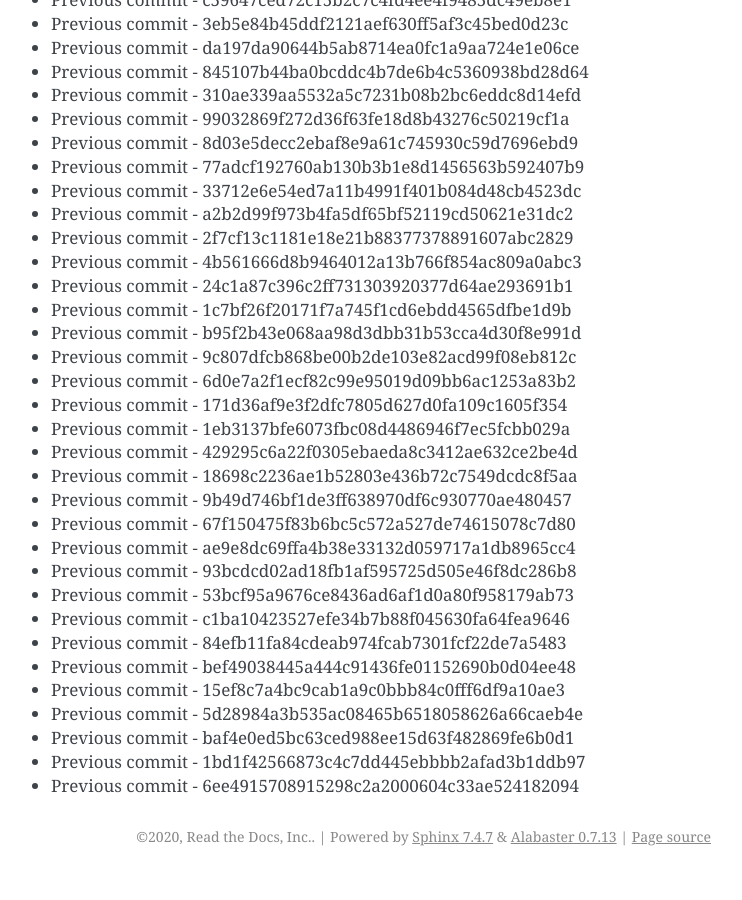
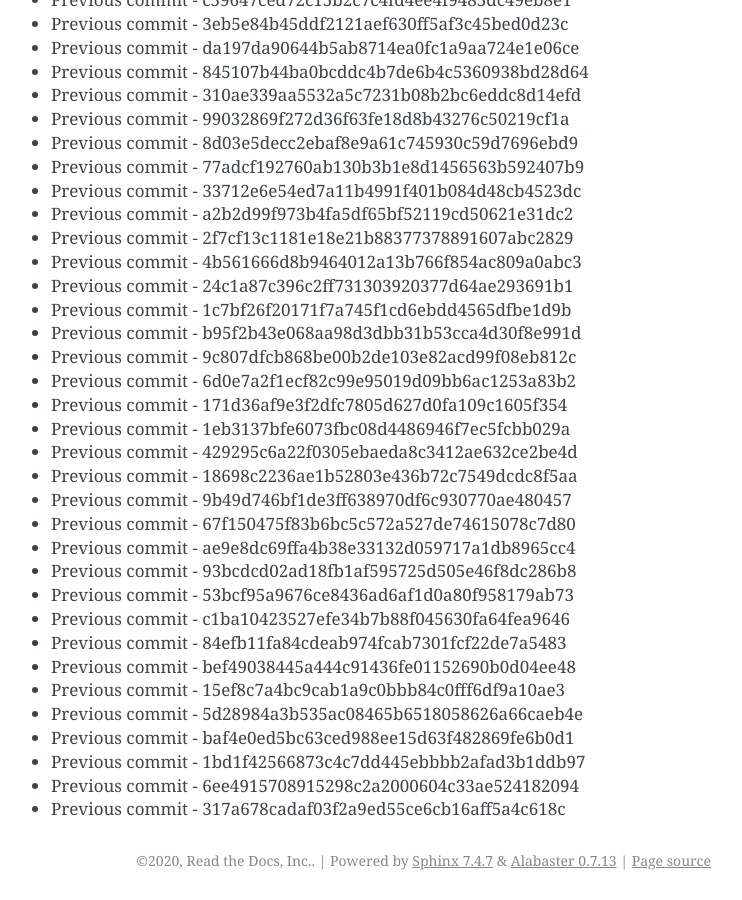
Before and after one commit to readthedocs/rtd-git-stresstest, a Sphinx documentation site: the page built from docs/updates.rst, in a window 1280 px wide and 900 px high, scrolled down 36422 px. Shown: the whole window, without its empty margins (399-1141 px from the left). Built offline with Sphinx 7.4.7, drawn with Linux system fonts in a browser that asks for light colours; before the commit the page ends 37298 px from its top, so only the background shows below that.

Commit message:
Generating commit from previous: 317a678cadaf03f2a9ed55ce6cb16aff5a4c618c

```diff
--- a/docs/updates.rst
+++ b/docs/updates.rst
@@ -1562,3 +1562,4 @@ It can be tested for any performance characteristics.
 * Previous commit - baf4e0ed5bc63ced988ee15d63f482869fe6b0d1
 * Previous commit - 1bd1f42566873c4c7dd445ebbbb2afad3b1ddb97
 * Previous commit - 6ee4915708915298c2a2000604c33ae524182094
+* Previous commit - 317a678cadaf03f2a9ed55ce6cb16aff5a4c618c
```
